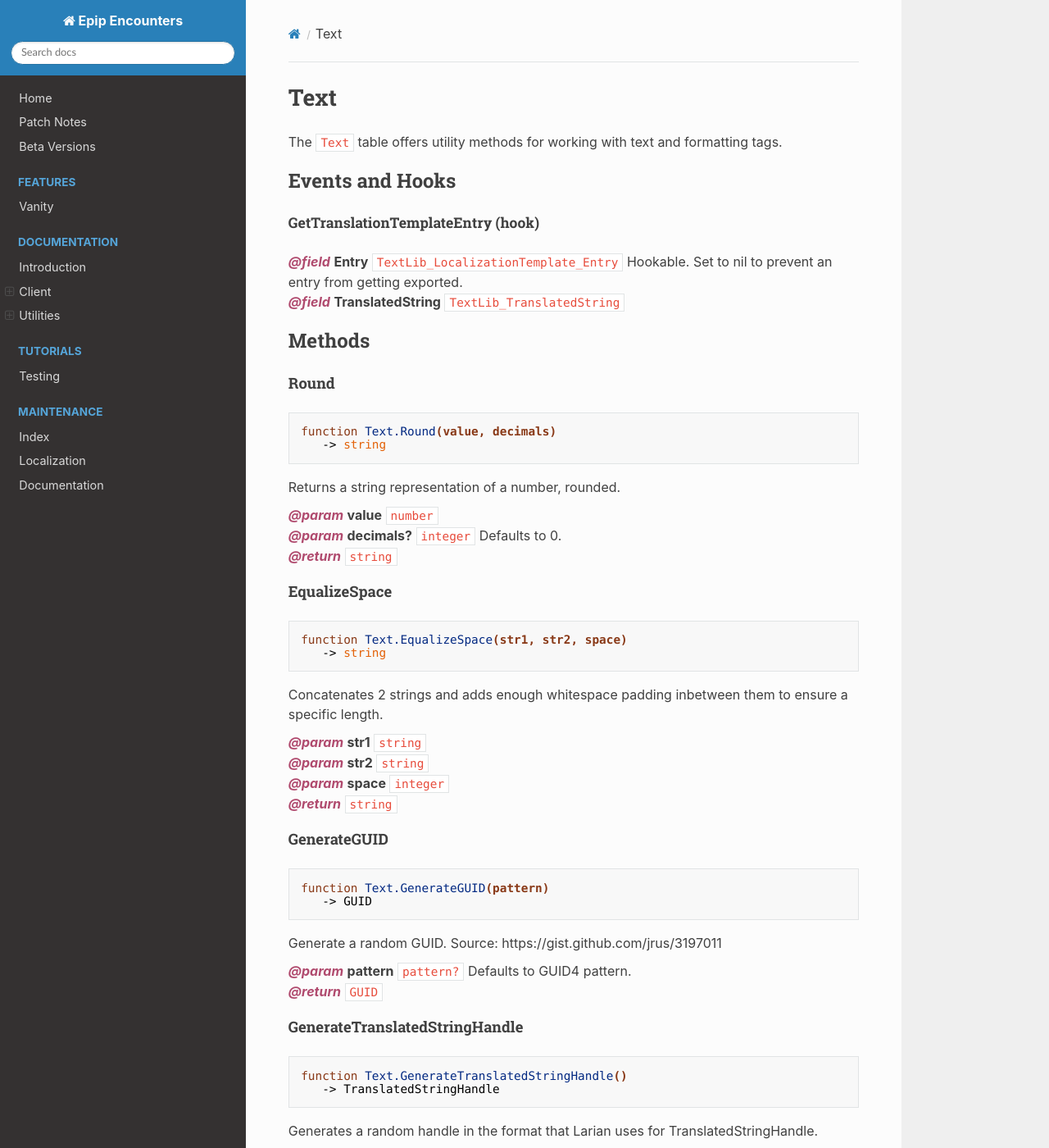
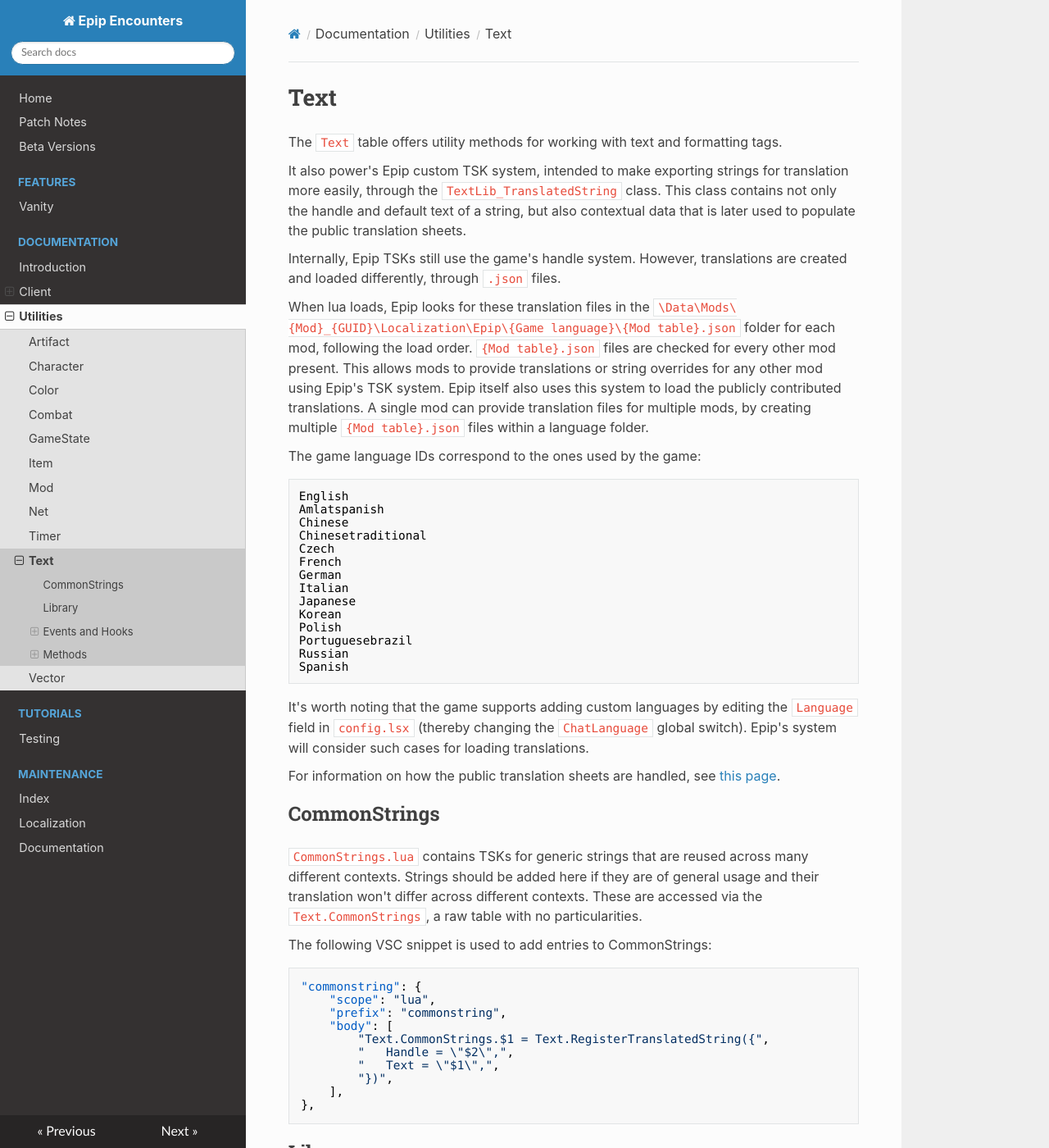
Before and after one commit to PinewoodPip/epip, an MkDocs documentation site: the page built from docs/Documentation/Utilities/Text.md, in a window 1280 px wide and 1400 px high. Shown: the whole window at 82% size. Built offline with MkDocs 1.6.1, drawn with Linux system fonts in a browser that asks for light colours; nearby versions of some CDN libraries.

Commit message:
Add documentation for TSK and translation system

````diff
--- a/docs/Documentation/Utilities/Text.md
+++ b/docs/Documentation/Utilities/Text.md
@@ -1,5 +1,55 @@
 # Text
 The `Text` table offers utility methods for working with text and formatting tags.
+
+It also power's Epip custom TSK system, intended to make exporting strings for translation more easily, through the `TextLib_TranslatedString` class. This class contains not only the handle and default text of a string, but also contextual data that is later used to populate the public translation sheets.
+
+Internally, Epip TSKs still use the game's handle system. However, translations are created and loaded differently, through `.json` files.
+
+When lua loads, Epip looks for these translation files in the `\Data\Mods\{Mod}_{GUID}\Localization\Epip\{Game language}\{Mod table}.json` folder for each mod, following the load order. `{Mod table}.json` files are checked for every other mod present. This allows mods to provide translations or string overrides for any other mod using Epip's TSK system. Epip itself also uses this system to load the publicly contributed translations. A single mod can provide translation files for multiple mods, by creating multiple `{Mod table}.json` files within a language folder.
+
+The game language IDs correspond to the ones used by the game:
+
+```none
+English
+Amlatspanish
+Chinese
+Chinesetraditional
+Czech
+French
+German
+Italian
+Japanese
+Korean
+Polish
+Portuguesebrazil
+Russian
+Spanish
+```
+
+It's worth noting that the game supports adding custom languages by editing the `Language` field in `config.lsx` (thereby changing the `ChatLanguage` global switch). Epip's system will consider such cases for loading translations.
+
+For information on how the public translation sheets are handled, see [this page](../../Maintenance/localization.md).
+
+## CommonStrings
+
+`CommonStrings.lua` contains TSKs for generic strings that are reused across many different contexts. Strings should be added here if they are of general usage and their translation won't differ across different contexts. These are accessed via the `Text.CommonStrings`, a raw table with no particularities.
+
+The following VSC snippet is used to add entries to CommonStrings:
+
+```json
+"commonstring": {
+	"scope": "lua",
+	"prefix": "commonstring",
+	"body": [
+		"Text.CommonStrings.$1 = Text.RegisterTranslatedString({",
+		"   Handle = \"$2\",",
+		"   Text = \"$1\",",
+		"})",
+	],
+},
+```
+
+## Library
 
 <doc package="TextLib">
 
--- a/mkdocs.yml
+++ b/mkdocs.yml
@@ -43,6 +43,7 @@ nav:
       - "Mod": "Documentation/Utilities/Mod.md"
       - "Net": "Documentation/Utilities/Net.md"
       - "Timer": "Documentation/Utilities/Timer.md"
+      - "Text": "Documentation/Utilities/Text.md"
       - "Vector": "Documentation/Utilities/Vector.md"
   #   - "Global Tables":
   #     - "Feature": "Global Tables/Feature.md"
````
